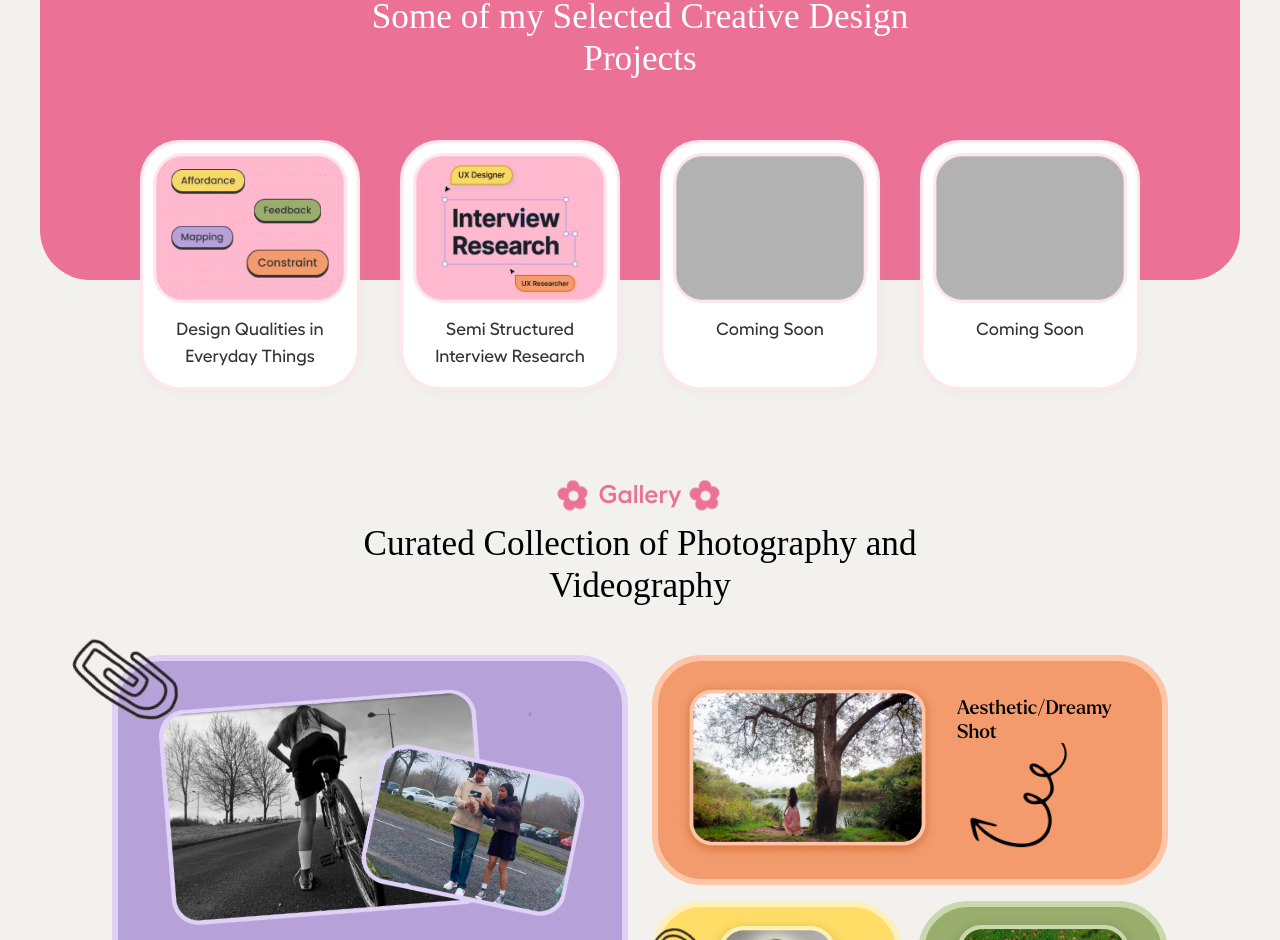
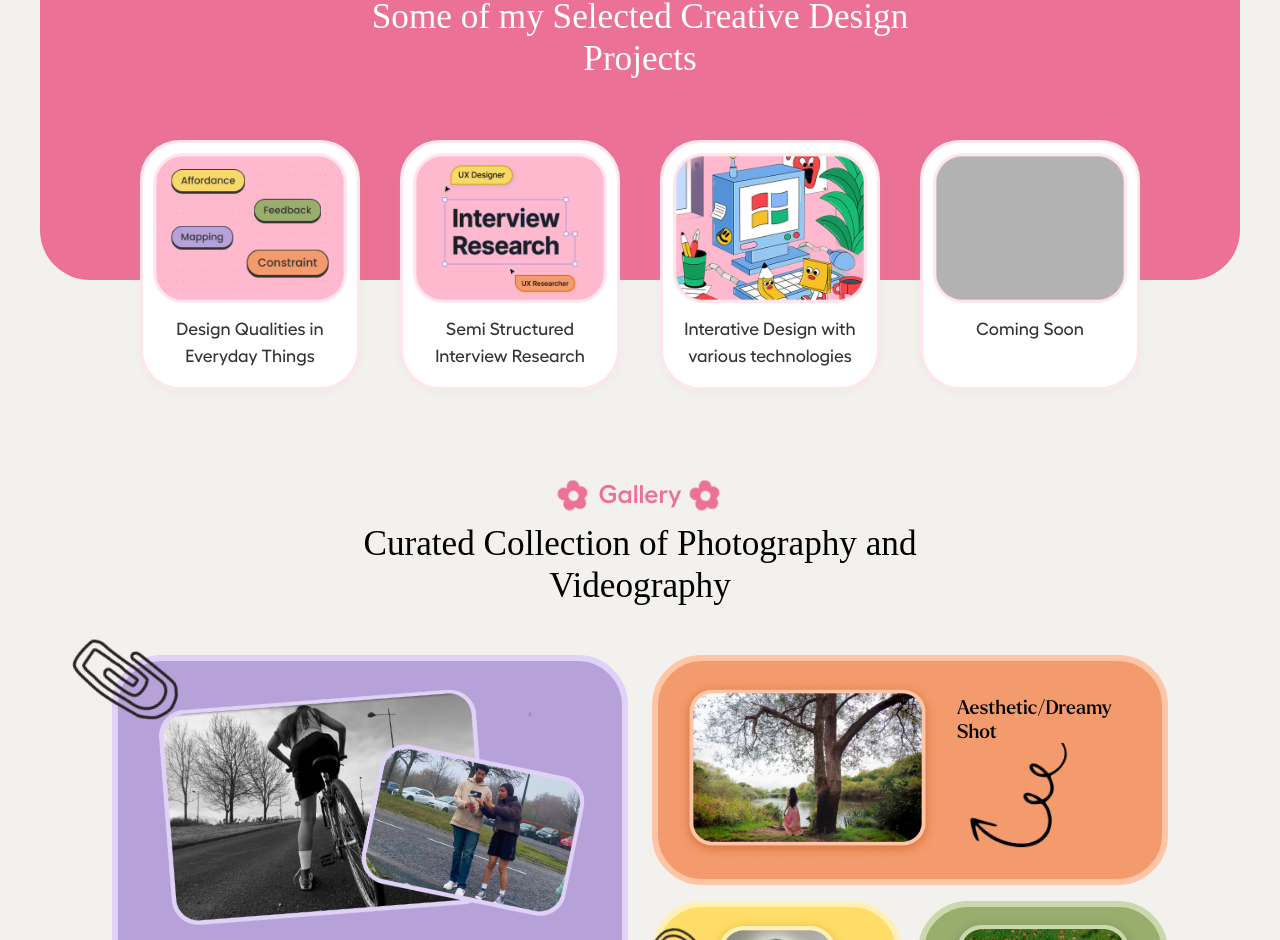
Before and after one commit to mokshajaiswal/MokshaPortfolio, a React (Vite) app: page /#/ in a window 1280 px wide. Shown: the part 903-1843 px from the top of the page. Built offline with nearby package versions, Linux system fonts and the light colour scheme; a web font is replaced by a local one.

Commit message:
new section

```diff
--- a/src/pages/Home.tsx
+++ b/src/pages/Home.tsx
@@ -14,6 +14,7 @@ import flower from '../assets/Icons/flower.png';
 import project1 from '../assets/project/p1image.png';
 import project2 from '../assets/project/p2image.png';
 import project3 from '../assets/project/p3image.png';
+import project4 from '../assets/project/p4image.png';
 import aestheticshot from  '../assets/gallery/aestheticshot.png';
 import headshot from  '../assets/gallery/headshot.png';
 import passion from  '../assets/gallery/passionshot.png';
@@ -156,10 +157,25 @@ const Home: React.FC = () => {
           <p className="project-name" style={{ fontFamily: 'Hellm' }}>Semi Structured Interview Research</p>
         </a>
 
-        <div className="project-card">
-          <img src={project1} alt="Project Name 3" className="project-image" />
-          <p className="project-name"style={{ fontFamily: 'Hellm' }} >Coming Soon</p>
-        </div>
+
+         {/* Third Project Card with hyperlink */}
+        <a
+          href="https://medium.com/@mokshajaiswal99" // Replace with your actual link
+          target="_blank"
+          rel="noopener noreferrer"
+          className="project-card"
+          style={{ textDecoration: 'none' }} // Optional: Remove underline
+        >
+          <img src={project4} alt="interative design" className="project-image" />
+          <p className="project-name" style={{ fontFamily: 'Hellm' }}>Interative Design with various technologies</p>
+        </a>
+
+
+
+
+
+
+
         <div className="project-card">
           <img src={project1} alt="Project Name 4" className="project-image" />
           <p className="project-name" style={{ fontFamily: 'Hellm' }}>Coming Soon</p>
```
Also changed, not shown: src/assets/project/p4image.png (added).
